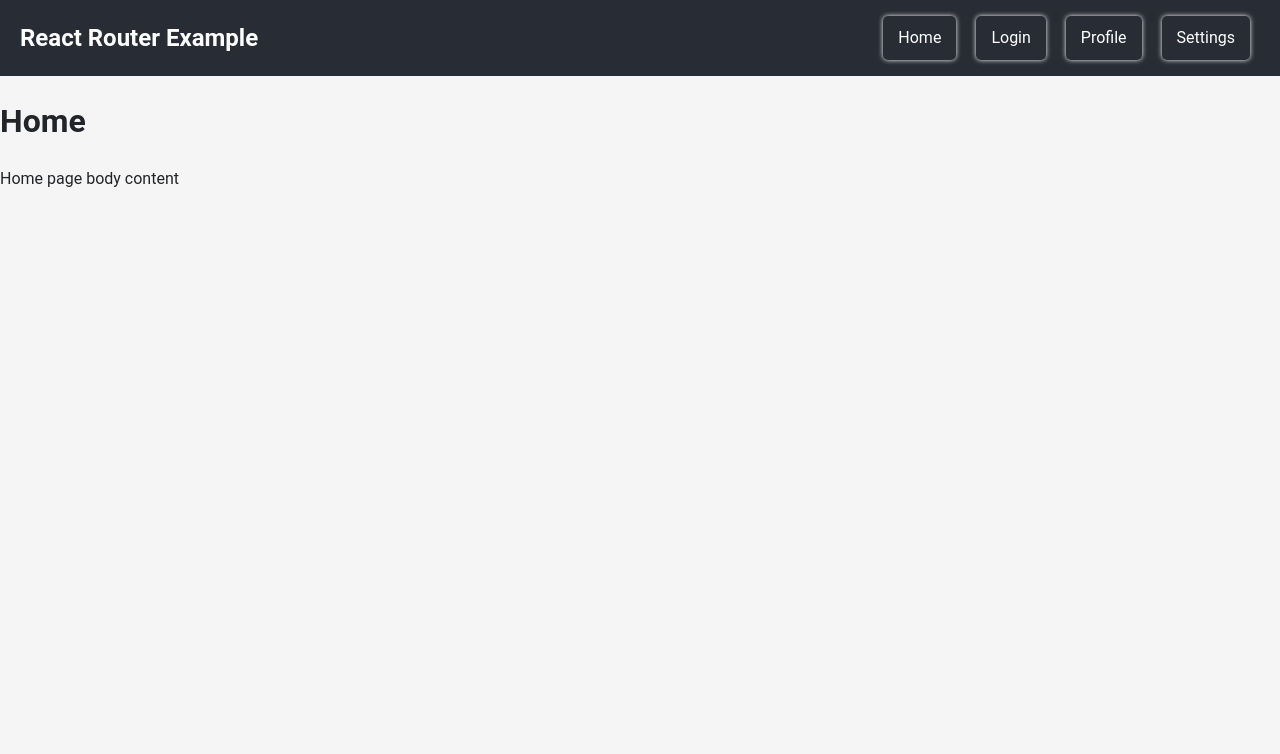
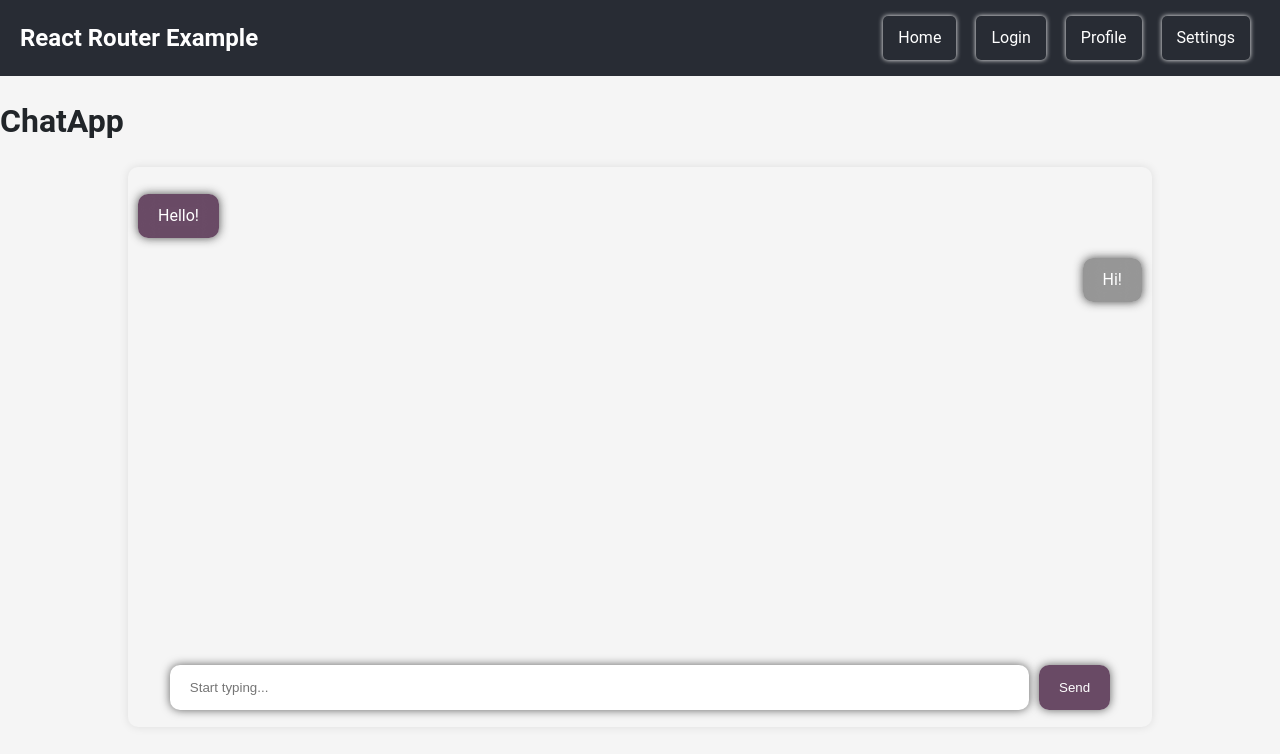
Before and after one commit to lin-cadez/ChatApp, a React (Create React App) app in the folder client/: page / in a window 1280 px wide. Shown: the top 754 px of the page. Built offline with nearby package versions, Linux system fonts and the light colour scheme.

Commit message:
ui za message

```diff
--- /dev/null
+++ b/client/src/components/Home/home.css
@@ -0,0 +1,73 @@
+.chat-window{
+    display: flex;
+    flex-direction: column;
+    height: 70vh;
+    width: 80%;
+    background-color: #f5f5f5;
+    border-radius: 10px;
+    box-shadow: 0 0 10px rgba(0, 0, 0, 0.1);
+    align-items: center;
+    justify-content: space-around;
+    margin: auto;
+}
+
+.messages{
+    display: flex;
+    flex-direction: column;
+    height: 80%;
+    width: 100%;
+    overflow-y: auto;
+    padding: 10px;
+}
+
+.other-message{
+    background-color: #33072db7;
+    border-radius: 10px;
+    padding: 10px 20px;
+    margin: 10px;
+    max-width: 70%;
+    align-self: flex-start;
+    color: white;
+    box-shadow: 0 0 10px rgba(44, 44, 44, 0.829);
+    backdrop-filter: blur(10px);
+}
+
+.self-message{
+    background-color: #5e5e5e9f;
+    border-radius: 10px;
+    padding: 10px 20px;
+    margin: 10px;
+    max-width: 70%;
+    align-self: flex-end;
+    color: white;
+    box-shadow: 0 0 10px rgba(44, 44, 44, 0.829);
+    backdrop-filter: blur(10px);
+}
+
+.input-field{
+    display: flex;
+    width: 100%;
+    justify-content: center;
+    align-items: center;
+    padding: 10px;
+}
+
+.input-field input{
+    width: 80%;
+    padding: 15px 20px;
+    border-radius: 10px;
+    border: none;
+    outline: none;
+    box-shadow: 0 0 10px rgba(0, 0, 0, 0.61);
+}
+
+.input-field button{
+    padding: 15px 20px;
+    border-radius: 10px;
+    border: none;
+    outline: none;
+    background-color: #33072db7;
+    color: white;
+    margin-left: 10px;
+    box-shadow: 0 0 10px rgba(0, 0, 0, 0.61);
+}
--- a/client/src/components/Home/home.js
+++ b/client/src/components/Home/home.js
@@ -1,10 +1,24 @@
 import React from "react";
+import "./home.css";
 
 function Home() {
 	return (
 		<div>
-			<h1>Home</h1>
-			<p>Home page body content</p>
+			<h1>ChatApp</h1>
+			<section className="chat-window">
+				<div className="messages">
+					<div className="other-message">
+						<div className="message">Hello!</div>
+					</div>
+					<div className="self-message">
+						<div className="message">Hi!</div>
+					</div>
+				</div>
+				<div className="input-field">
+					<input type="text" placeholder="Start typing..." />
+					<button>Send</button>
+				</div>
+			</section>
 		</div>
 	);
 }
```
